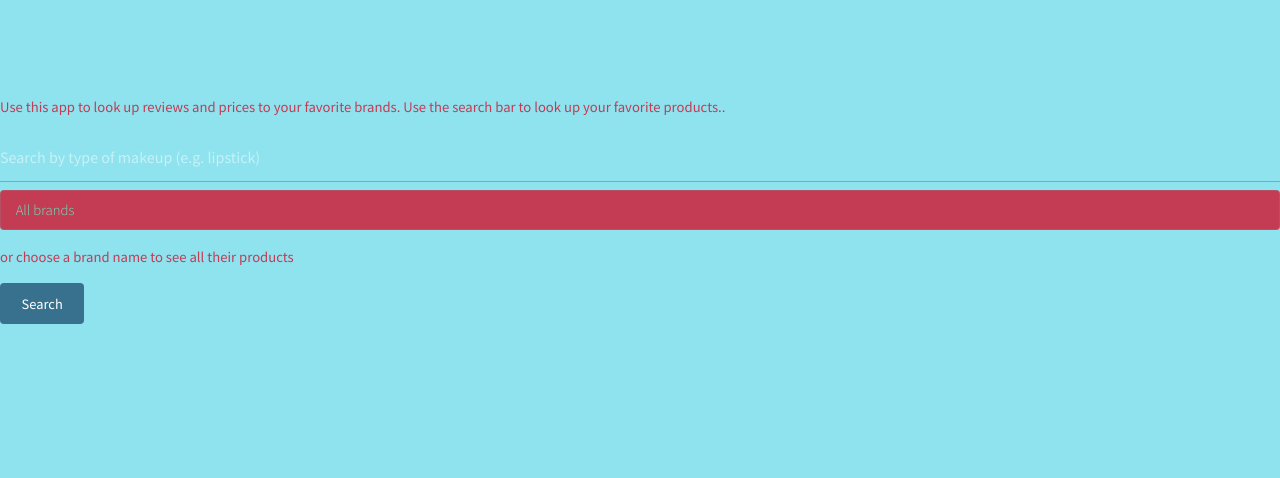
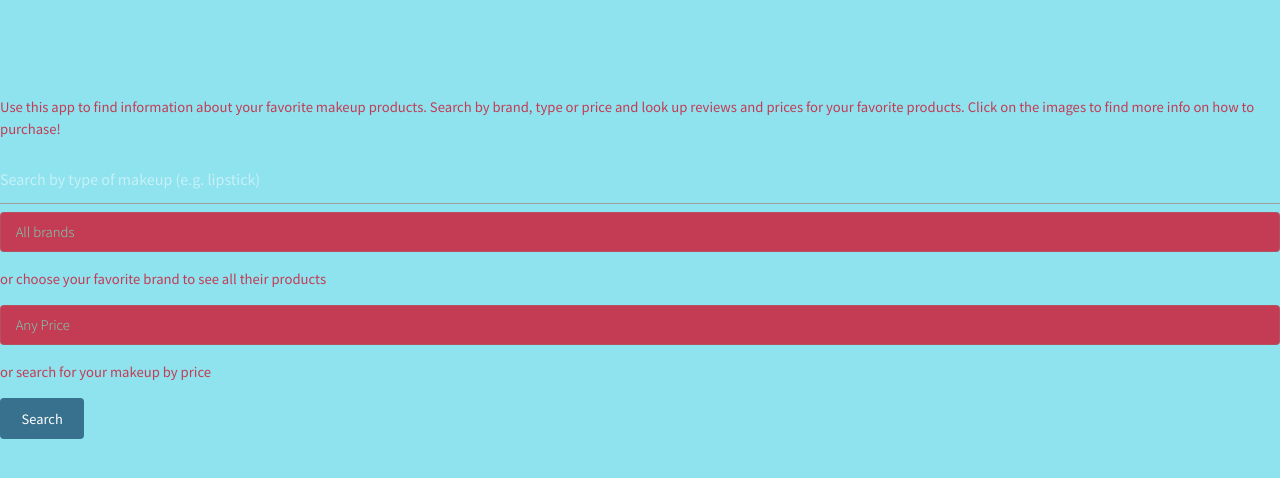
Before and after one commit to mikkimesfin/Makeup-Finder, a plain HTML site: page tuseday.html in a window 1280 px wide. Shown: the part 392-870 px from the top of the page. Before the commit the page ends 800 px from the top, so only its background shows below. Drawn offline with nearby package versions, Linux system fonts and the light colour scheme.

Commit message:
added option to search by price

```diff
--- a/tuesday.js
+++ b/tuesday.js
@@ -54,9 +54,11 @@ function getMakeup(event) {
   }
   let type = document.getElementsByTagName('input')[0].value
   let brand =$("#brandDropdown option:selected").val()
+  let lessThan = $("#priceDropdown option:selected").val()
   console.log(brand)
   let offset = (currentPage * limit) - limit
   fetch(proxy + baseURL + `?product_type=${type}` + `&brand=${brand}`
+    + `&price_less_than=${lessThan}`
     + `&limit=30` + `&page=${currentPage}` + `&offset=${offset}`
   )
     .then(data => data.json()) //turns it into json
--- a/tuseday.html
+++ b/tuseday.html
@@ -42,7 +42,7 @@
    <a class="carousel-item" href="#five!"><img src="http://www.sephora.com/productimages/sku/s1894997-main-Lhero.jpg"></a>
  </div>
 
-<h1> Use this app to look up reviews and prices to your favorite brands. Use the search bar to look up your favorite products..</h1>
+<h1> Use this app to find information about your favorite makeup products. Search by brand, type or price and look up reviews and prices for your favorite products. Click on the images to find more info on how to purchase! </h1>
 
 
     <form>
@@ -64,7 +64,15 @@
         <option value="revlon">Revlon</option>
         <option value="milani">Milani</option>
       </select>
-      <h1>or choose a brand name to see all their products</h1>
+      <h1>or choose your favorite brand to see all their products</h1>
+      <select class="dropdown2" id="priceDropdown" name="">
+        <option value="">Any Price</option>
+        <option value="50">less than $50</option>
+        <option value="25">less than $25</option>
+        <option value="10">less than $10</option>
+        <option value="5">less than $5</option>
+      </select>
+      <h1>or search for your makeup by price</h1>
       <button class="button" type="submit"> Search </button>
     </form>
 
```
